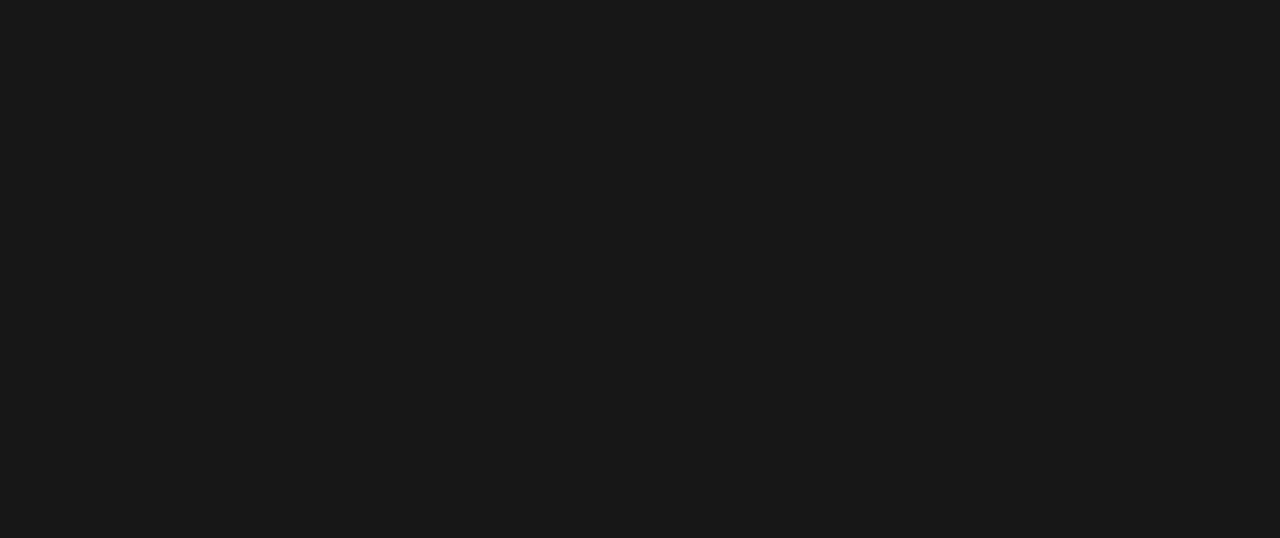
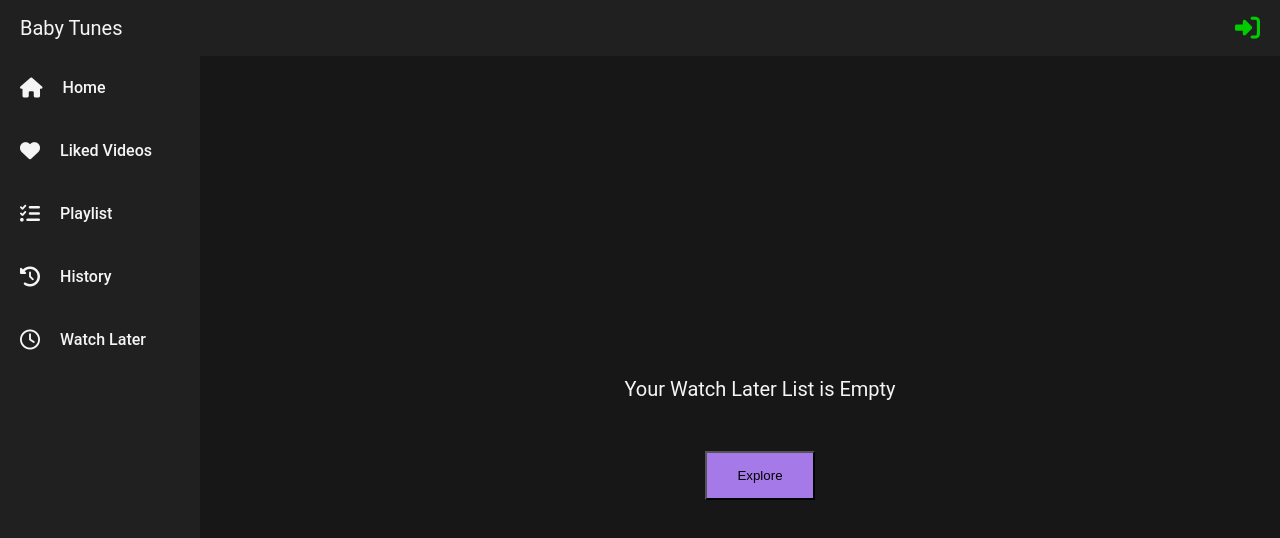
Before and after one commit to irajbhinde/babytunes, a React (Create React App) app: page /watchlater in a window 1280 px wide. Before the commit this address had no page. Shown: the top 538 px of the page. Built offline with nearby package versions, Linux system fonts and the light colour scheme; what miragejs would draw is missing.

Commit message:
feat : watch later page

```diff
--- a/src/Components/Cards/Cards.jsx
+++ b/src/Components/Cards/Cards.jsx
@@ -86,7 +86,6 @@ export const VideoListingCard = ({ video }) => {
   const { modal, setModal } = useVideo();
   const { _id, title } = video;
   const [modalActive, setModalActive] = useState(false);
-  const [watchLater, setWatchLater] = useState(false);
   return (
     <div key={video._id} className="videolisting-cards">
       <img
@@ -105,29 +104,38 @@ export const VideoListingCard = ({ video }) => {
       </span>
       {modalActive && (
         <div className="modal flex_c">
+          {watchLaterVideos.find((vid) => vid._id === video._id) ? (
+            <>
+              <div
+                onClick={() =>
+                  deleteFromWatchLater(video, featureDispatch, authToken)
+                }
+                className="modalTextOne flex_r"
+              >
+                <i
+                  style={{ color: "var(--crimson-red)" }}
+                  className="fa-regular fa-clock fa-sm"
+                ></i>
+                <p style={{ color: "var(--crimson-red)" }}>
+                  Remove from Watch Later
+                </p>
+              </div>
+            </>
+          ) : (
+            <>
               <div
                 onClick={() => {
-              setWatchLater(!watchLater);
-              watchLater
-                ? deleteFromWatchLater(video, featureDispatch, authToken)
-                : authStatus
+                  authStatus
                     ? addToWatchLater(video, featureDispatch, authToken)
                     : navigate("/login");
                 }}
                 className="modalTextOne flex_r"
               >
-            <i
-              style={{ color: watchLater ? "var(--crimson-red)" : "" }}
-              className="fa-regular fa-clock fa-sm"
-            ></i>
-            {watchLater ? (
-              <p style={{ color: "var(--crimson-red)" }}>
-                Remove from Watch Later
-              </p>
-            ) : (
-              <p onClick={() => setWatchLater(true)}>Add to Watch Later</p>
+                <i className="fa-regular fa-clock fa-sm"></i>
+                <p>Add to Watch Later</p>
+              </div>
+            </>
           )}
-          </div>
           <div onClick={() => setModal(!modal)} className="modalTextTwo flex_r">
             <i className="fa-solid fa-list-check fa-sm"></i>
             <p>Add to Playlist</p>
--- a/src/Components/Sidebar/Sidebar.jsx
+++ b/src/Components/Sidebar/Sidebar.jsx
@@ -23,10 +23,12 @@ export default function Sidebar() {
         <i className="fa-solid fa-clock-rotate-left fa-lg"></i>
         <span>History</span>
       </div>
+      <Link to="/watchlater">
       <div>
         <i className="fa-regular fa-clock fa-lg"></i>
         <span>Watch Later</span>
       </div>
+      </Link>
     </aside>
   );
 }
--- a/src/pages/Routes/Router.jsx
+++ b/src/pages/Routes/Router.jsx
@@ -1,6 +1,6 @@
 import MockmanEs from "mockman-js";
 import { Routes, Route } from "react-router-dom";
-import {Landingpage, VideoListingPage, LoginPage} from "../index"
+import {Landingpage, VideoListingPage, LoginPage, WatchLaterVideos} from "../index"
 import SignupPage from "../Signup Page/SignupPage";
 
 export default function Router(){
@@ -11,6 +11,7 @@ export default function Router(){
             <Route path="/login" element={<LoginPage /> } />
             <Route path="/signup" element={<SignupPage />} />
             <Route path="/mockman" element={<MockmanEs />} />
+            <Route path="/watchlater" element={<WatchLaterVideos />} />
         </Routes>
     )
 }
--- /dev/null
+++ b/src/pages/Watch Later Videos/WatchLaterVideos.jsx
@@ -0,0 +1,46 @@
+import { Nav, Sidebar, VideoListingCard } from "../../Components";
+import { useAuth, useFeatures } from "../../Components/context";
+import "../../Utils/styles.css";
+import "./watchLaterVideos-page.css";
+import axios from "axios";
+import { useNavigate } from "react-router-dom";
+
+export default function WatchLaterVideos() {
+  const { featureState, featureDispatch } = useFeatures();
+  const { watchLaterVideos } = featureState;
+  const navigate = useNavigate();
+
+  return (
+    <>
+      <div className="watchLaterVideos-page-wrapper">
+        <Nav />
+        <Sidebar />
+        <div className="watchLaterVideos-page-container">
+          {watchLaterVideos.length === 0 ? (
+            <>
+              <div className="center-container flex_c">
+                <div className="empty-list-msg">
+                  Your Watch Later List is Empty
+                </div>
+                <button
+                  onClick={() => {
+                    navigate("/");
+                  }}
+                  className="btn-explore"
+                >
+                  Explore
+                </button>
+              </div>
+            </>
+          ) : (
+            <div className="watchLater">
+              {watchLaterVideos.map((video) => {
+                return <VideoListingCard video={video} key={video._id} />;
+              })}
+            </div>
+          )}
+        </div>
+      </div>
+    </>
+  );
+}
--- /dev/null
+++ b/src/pages/Watch Later Videos/watchLaterVideos-page.css
@@ -0,0 +1,45 @@
+.watchLaterVideos-page-container {
+  grid-area: watchLater-videos;
+  padding-left: 4rem;
+  overflow: scroll;
+  overflow-x: hidden;
+}
+
+.watchLater{
+  display: flex;
+  flex-wrap: wrap;
+  gap: 2rem;
+}
+
+.watchLaterVideos-page-wrapper {
+  font-size: 2rem;
+  font-family: "Roboto", sans-serif;
+  color: var(--white-textcolor);
+  display: grid;
+  grid-template-columns: 20rem 1fr;
+  grid-template-rows: 5.6rem 1fr;
+  width: 100%;
+  height: 100vh;
+  grid-template-areas:
+    "nav nav nav"
+    "sidebar watchLater-videos watchLater-videos"
+    "sidebar watchLater-videos watchLater-videos";
+}
+
+.empty-list-msg{
+  margin-top: 2rem;
+}
+
+.btn-explore{
+  padding: 1.5rem 3rem;
+  cursor: pointer;
+  background-color: var(--login-purple);
+}
+
+.center-container{
+  gap: 5rem;
+  height: 100%;
+  display: flex;
+  align-items: center;
+  justify-content: center;
+}
--- a/src/pages/index.js
+++ b/src/pages/index.js
@@ -1,6 +1,7 @@
 import Landingpage from "./Landing Page/Landingpage";
 import VideoListingPage from "./Video Listing/VideoListingPage"
 import LoginPage from "./login/LoginPage";
+import WatchLaterVideos from "./Watch Later Videos/WatchLaterVideos"
 import Router from "./Routes/Router";
 
-export {Landingpage,Router, VideoListingPage, LoginPage}
+export {Landingpage,Router, VideoListingPage, LoginPage, WatchLaterVideos}
```
Also changed, not shown: src/index.js (+5 -3 lines). Lines whose indentation alone changed are shown as unchanged.
